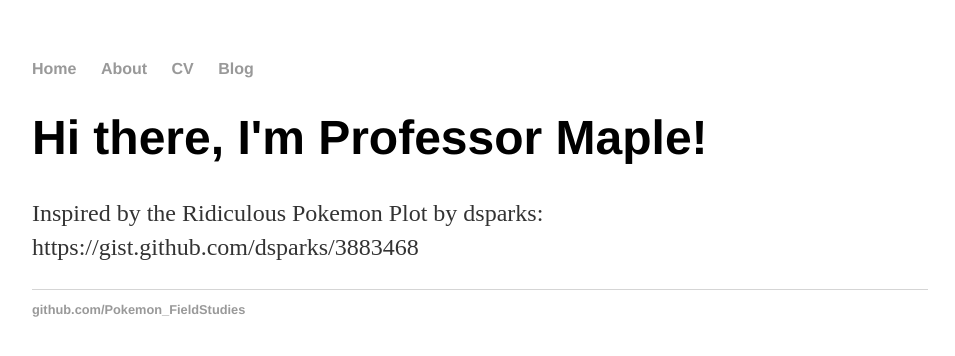
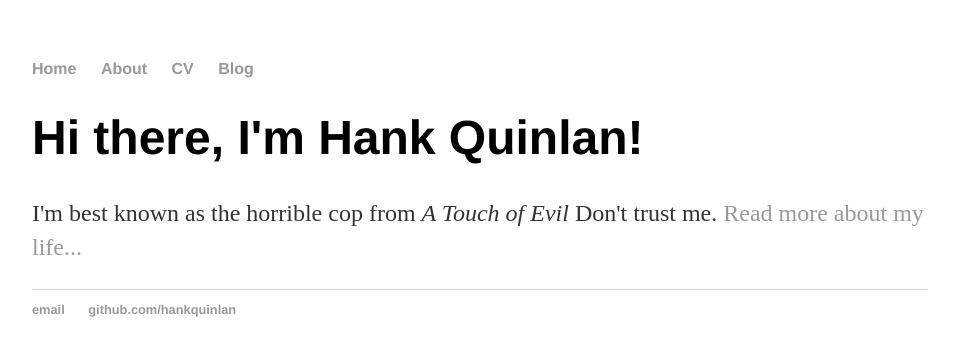
Before and after one commit to DaveParr/Pokemon_FieldStudies, a Jekyll site: the page built from index.html, in a window 1280 px wide. Shown: the top 356 px of the page, without its empty margins (160-1115 px from the left). Built offline with Jekyll 4.4.1, drawn with Linux system fonts in a browser that asks for light colours.

Commit message:
Updated to use jekyll layout

```diff
--- a/index.html
+++ b/index.html
@@ -1,29 +1,8 @@
-<!DOCTYPE html>
-<html>
-	<head>
-		<title>Pokemon Field Studies</title>
-		<!-- link to main stylesheet -->
-		<link rel="stylesheet" type="text/css" href="/css/main.css">
-	</head>
-	<body>
-		<nav>
-    		<ul>
-        		<li><a href="/">Home</a></li>
-	        	<li><a href="/about">About</a></li>
-        		<li><a href="/cv">CV</a></li>
-        		<li><a href="/blog">Blog</a></li>
-    		</ul>
-		</nav>
-		<div class="container">
-    		<div class="blurb">
-        		<h1>Hi there, I'm Professor Maple!</h1>
-				<p>Inspired by the Ridiculous Pokemon Plot by dsparks: https://gist.github.com/dsparks/3883468</p>
-    		</div><!-- /.blurb -->
-		</div><!-- /.container -->
-		<footer>
-    		<ul>
-        		<li><a href="https://github.com/DaveRGP/Pokemon_FieldStudies">github.com/Pokemon_FieldStudies</a></li>
-			</ul>
-		</footer>
-	</body>
-</html>
+---
+layout: default
+title: Hank Quinlan, Horrible Cop
+---
+<div class="blurb">
+	<h1>Hi there, I'm Hank Quinlan!</h1>
+	<p>I'm best known as the horrible cop from <em>A Touch of Evil</em> Don't trust me. <a href="/about">Read more about my life...</a></p>
+</div><!-- /.blurb -->
```
